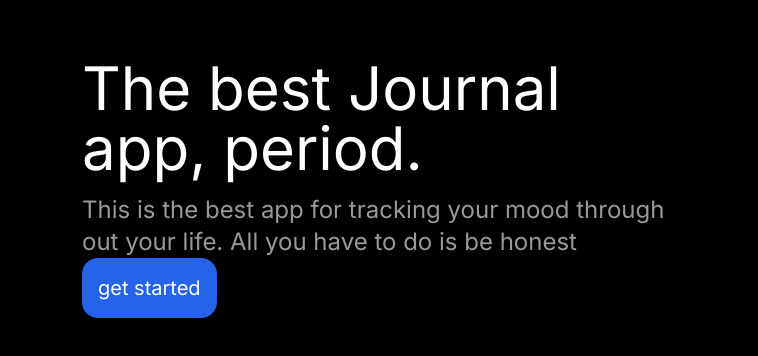
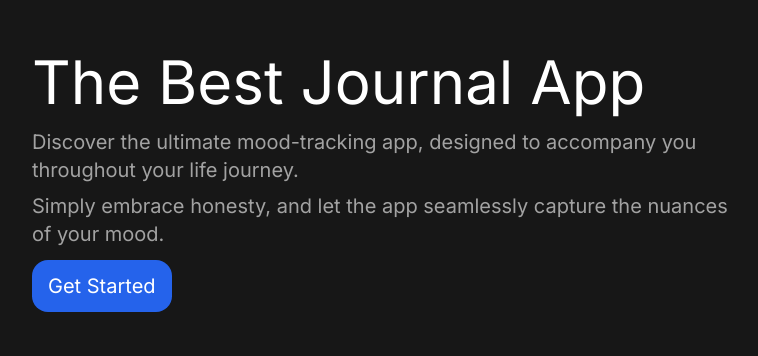
Before and after one commit to ruchivora/AI-Mood-Analyzer, a Next.js app: page / in a window 1280 px wide. Shown: the part 212-568 px from the top of the page, without its empty margins (258-1016 px from the left). Built offline with nearby package versions, Linux system fonts and the light colour scheme; no server answers.

Commit message:
Fix: CSS fix

```diff
--- a/app/page.tsx
+++ b/app/page.tsx
@@ -7,13 +7,18 @@ export default async function Home() {
   let href =  (userId) ? '/journal' : '/new-user'
 
   return (
-    <div className="w-screen h-screen bg-black flex justify-center items-center text-white">
-      <div className="max-w-[600px] mx-auto w-full">
-        <h1 className="text-6xl mb-4">The best Journal app, period.</h1>
-        <p className="text-2xl text-white/60">This is the best app for tracking your mood through out your life. All you have to do is be honest</p>
-        <div>
+    <div className="w-screen h-screen bg-neutral-900 flex justify-center items-center text-white">
+      <div className="max-w-[700px] mx-auto w-full">
+        <h1 className="text-6xl mb-4">The Best Journal App</h1>
+        <p className="text-xl text-white/60 my-2">
+          Discover the ultimate mood-tracking app, designed to accompany you throughout your life journey.
+        </p>
+        <p className="text-xl text-white/60 my-2">
+          Simply embrace honesty, and let the app seamlessly capture the nuances of your mood.
+        </p>
+        <div className="my-3">
           <Link href={href}>
-          <button className="bg-blue-600 p-4 rounded-2xl text-xl">get started</button>
+          <button className="bg-blue-600 px-4 py-3 rounded-2xl text-xl">Get Started</button>
           </Link>
         </div>
       </div>
```
